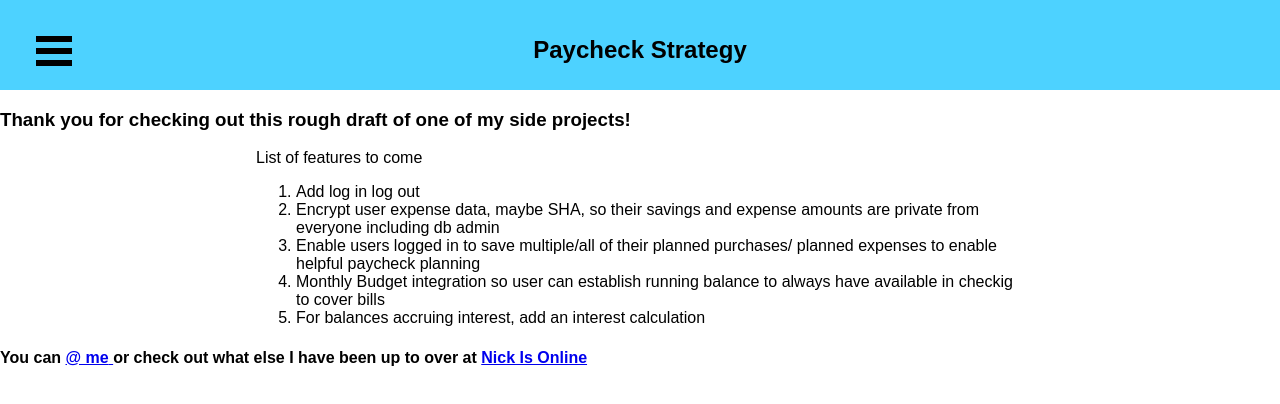
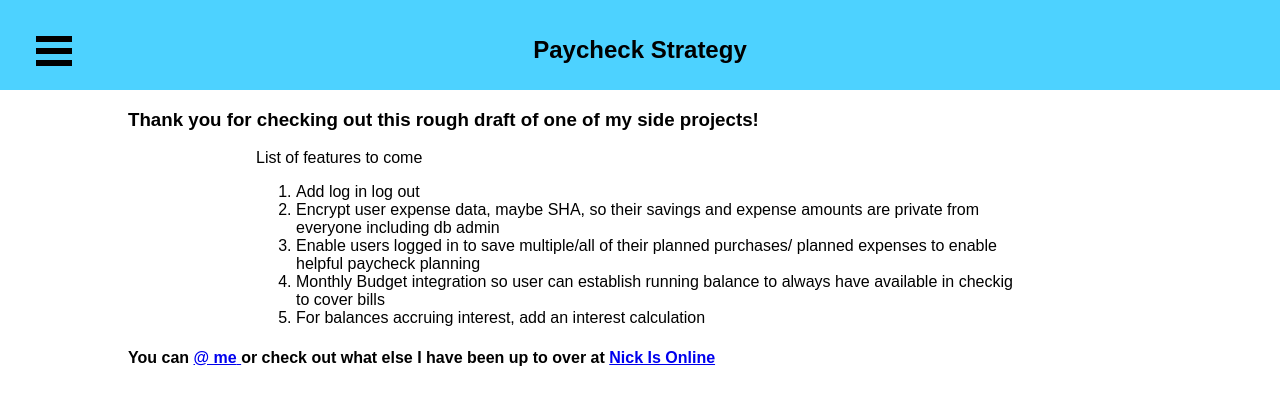
Before and after one commit to NickFoden/paycheck-strategy, a React (Create React App) app: page /Future in a window 1280 px wide. Shown: the top 404 px of the page. Built offline with nearby package versions, Linux system fonts and the light colour scheme.

Commit message:
Adjust spacing of thank you and social blurb

```diff
--- a/src/Components/future.css
+++ b/src/Components/future.css
@@ -12,3 +12,7 @@
   width: 60%;
   margin: auto;
 }
+
+.blurbs {
+  margin-left: 10%;
+}
--- a/src/Components/future.js
+++ b/src/Components/future.js
@@ -9,7 +9,7 @@ class Future extends Component {
   render() {
     return (
       <div id="future div">
-        <h3>
+        <h3 className="blurbs">
           {" "}
           Thank you for checking out this rough draft of one of my side
           projects!
@@ -39,7 +39,7 @@ class Future extends Component {
             </li>
           </ol>
         </div>
-        <h4>
+        <h4 className="blurbs">
           You can{" "}
           <a
             href="https://twitter.com/NickFoden"
```
